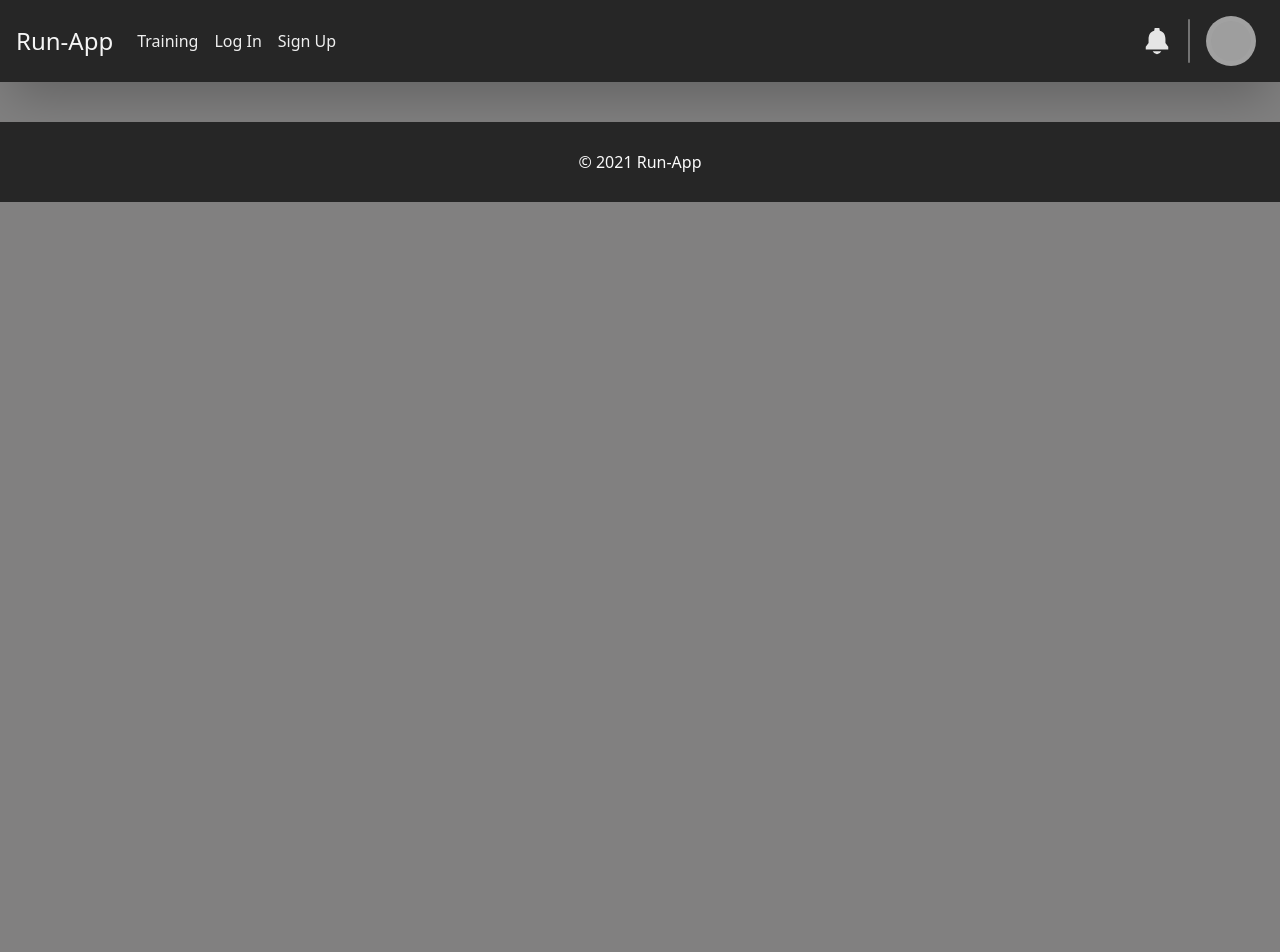
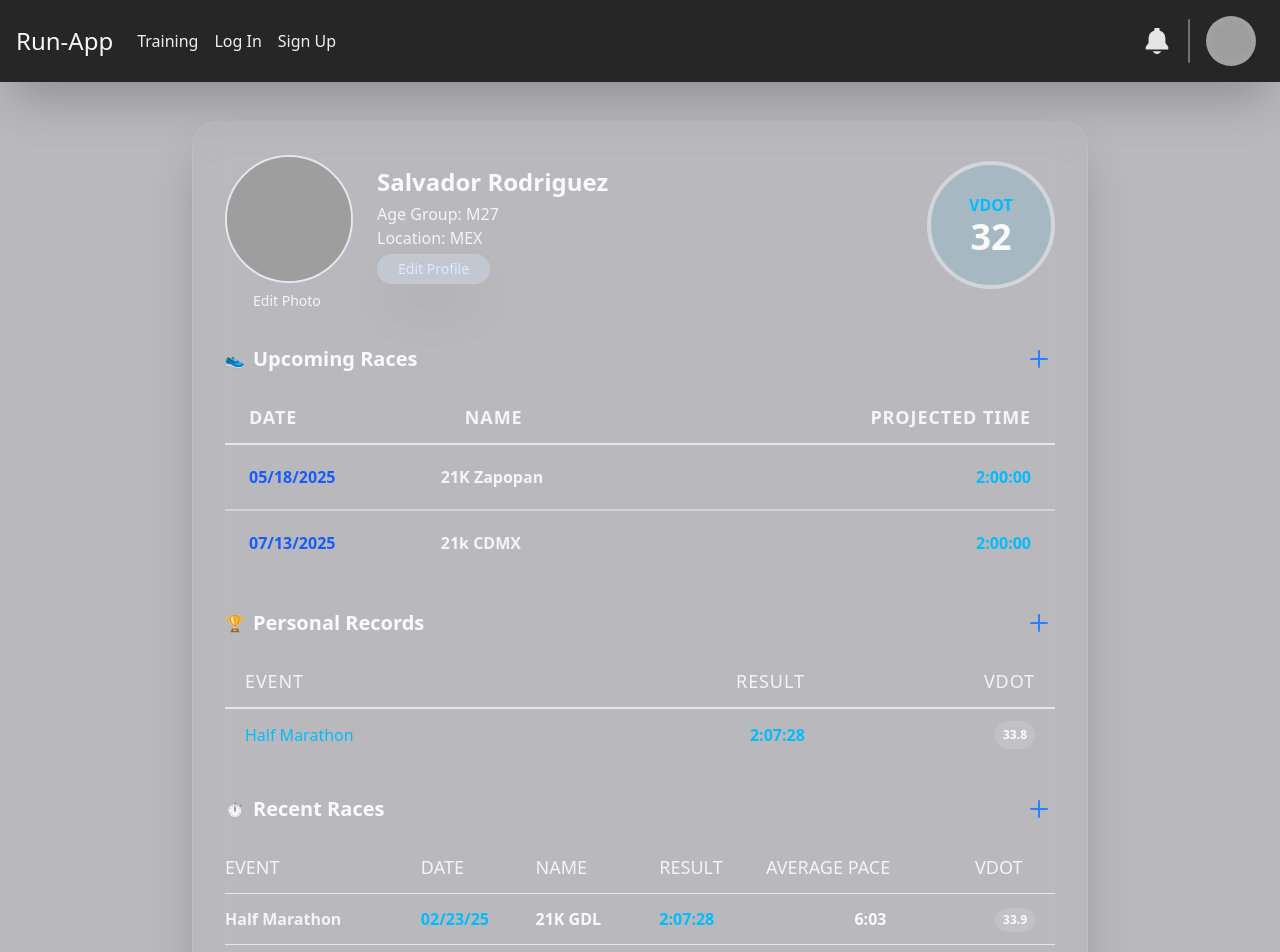
Before and after one commit to contrererick-ids/Run-App-Project-Web-Development, a React (Vite) app: page /Profile in a window 1280 px wide. Shown: the top 952 px of the page. Before the commit the page ends 800 px from the top, so only its background shows below. Built offline with nearby package versions, Linux system fonts and the light colour scheme; grey boxes are pictures that could not be loaded.

Commit message:
Add Profile page and link in header

```diff
--- a/src/App.jsx
+++ b/src/App.jsx
@@ -5,17 +5,19 @@ import Footer from "./components/Footer";
 import Home from "./pages/Home";
 import Login from "./pages/Login";
 import SignUp from "./pages/SignUp";
+import Profile from "./pages/Profile";
 
 function App() {
   return (
     <>
       <Router>
         <Header />
-        <Routes>
-          <Route path="/" element={<Home/>}/>
-          <Route path="/SignIn" element={<Login/>}/>
-          <Route path="/signup" element={<SignUp/>}/>
-        </Routes>
+          <Routes>
+            <Route path="/" element={<Home />} />
+            <Route path="/SignIn" element={<Login />} />
+            <Route path="/signup" element={<SignUp />} />
+            <Route path="/Profile" element={<Profile />} />
+          </Routes>
         <Footer />
       </Router>
     </>
--- a/src/components/Header.jsx
+++ b/src/components/Header.jsx
@@ -22,11 +22,13 @@ const Header = () => {
             <IoNotificationsSharp className="text-3xl text-neutral-200 hover:text-neutral-50 cursor-pointer" />
             <div className="w-0.5 rounded-md h-11 bg-neutral-500"></div>
             <div className="w-12.5 h-12.5 rounded-full bg-neutral-400 items-center flex justify-center hover:bg-neutral-500 cursor-pointer">
-              <img
-                className="w-10 h-10 rounded-full"
-                src="https://upload.wikimedia.org/wikipedia/commons/7/7c/Profile_avatar_placeholder_large.png?20150327203541"
-                alt=""
-              />
+              <Link to={"/Profile"}>
+                <img
+                  className="w-10 h-10 rounded-full"
+                  src="https://upload.wikimedia.org/wikipedia/commons/7/7c/Profile_avatar_placeholder_large.png?20150327203541"
+                  alt="Profile"
+                />
+              </Link>
             </div>
           </div>
         </div>
--- a/src/index.css
+++ b/src/index.css
@@ -6,7 +6,7 @@
   font-weight: 400;
 
   color-scheme: light dark;
-  background-color: rgb(129, 128, 128);
+  background-color: rgba(77, 74, 84, 0.389);
   color: rgba(255, 255, 255, 0.928);
 
 
--- /dev/null
+++ b/src/pages/Profile.jsx
@@ -0,0 +1,197 @@
+import { useState } from 'react';
+import { Link } from 'react-router-dom';
+
+const Profile = () => {
+  // Datos de usuario (en un escenario real, esto vendría de una API)
+  const userData = {
+    name: "salvador rodriguez",
+    ageGroup: "M27",
+    location: "MEX",
+    photoUrl: "https://upload.wikimedia.org/wikipedia/commons/7/7c/Profile_avatar_placeholder_large.png?20150327203541",
+    vdot: 32.0,
+    upcomingRaces: [
+      { date: "05/18/2025", name: "21K Zapopan", link: "21K-zapopan", projectedTime: "2:00:00" },
+      { date: "07/13/2025", name: "21k CDMX", link: "21K-cdmx", projectedTime: "2:00:00" }
+    ],
+    personalRecords: [
+      { event: "Half Marathon", result: "2:07:28", vdot: 33.8 }
+    ],
+    recentRaces: [
+      { event: "Half Marathon", date: "02/23/25", name: "21K GDL", link: "21K-gdl", result: "2:07:28", avgPace: "6:03", vdot: 33.9 },
+      { event: "Half Marathon", date: "09/01/24", name: "21K Atlas", link: "21K-atlas", result: "2:25:00", avgPace: "6:52", vdot: 28.1 }
+    ]
+  };
+
+  return (
+    <div className="max-w-4xl mx-auto my-10 rounded-3xl p-8 bg-grey-1000/30 backdrop-blur-lg border border-white/10 shadow-2xl">
+      {/* Perfil del usuario */}
+      <div className="flex flex-col md:flex-row items-center md:items-center gap-6 mb-8">
+        <div className="relative justify-center items-center">
+          <img
+            src={userData.photoUrl}
+            alt={userData.name}
+            className="w-32 h-32 rounded-full object-cover border-2 border-gray-200"
+          />
+          <button className="text-sm text-neutral-100 hover:text-blue-100 mt-2 block px-7">
+            Edit Photo
+          </button>
+        </div>
+
+        <div className="flex-1">
+          <div className="flex flex-col md:flex-row md:items-center justify-between mb-4">
+            <div>
+              <h1 className="text-2xl font-extrabold capitalize">{userData.name}</h1>
+              <div className="text-gray-100 mt-1">
+                <p>Age Group: {userData.ageGroup}</p>
+                <p>Location: {userData.location}</p>
+              </div>
+              <button className="text-blue-100 hover:text-blue-50 cursor-pointer   text-sm mt-1 border rounded-2xl px-5 py-1 bg-blue-100/30 backdrop-blur-lg border-neutral-50/5 shadow-2xl">
+                Edit Profile
+              </button>
+            </div>
+
+            <div className="mt-4 md:mt-0">
+              <div className="border-4 border-gray-300 bg-sky-400/10 backdrop-blur-2xl rounded-full w-32 h-32 flex items-center justify-center">
+                <div className="text-center">
+                  <div className="text-md text-sky-400 font-extrabold">VDOT</div>
+                  <div className="text-4xl font-bold">{userData.vdot}</div>
+                </div>
+              </div>
+            </div>
+          </div>
+        </div>
+      </div>
+
+      {/* Próximas carreras */}
+      <div className="mb-8">
+        <div className="flex items-center justify-between mb-4">
+          <div className="flex items-center">
+            <span className="mr-2">👟</span>
+            <h2 className="text-xl font-semibold">Upcoming Races</h2>
+          </div>
+          <button className="text-blue-500 p-1 rounded-full hover:bg-blue-50/30">
+            <svg xmlns="http://www.w3.org/2000/svg" className="h-6 w-6" fill="none" viewBox="0 0 24 24" stroke="currentColor">
+              <path strokeLinecap="round" strokeLinejoin="round" strokeWidth={2} d="M12 4v16m8-8H4" />
+            </svg>
+          </button>
+        </div>
+
+        <div className="overflow-x-auto">
+          <table className="min-w-full divide-y-2 divide-gray-200">
+            <thead>
+              <tr>
+                <th className="py-3 text-left text-lg font-bold text-neutral-100 uppercase tracking-wider px-6 ">Date</th>
+                <th className="py-3 text-left text-lg font-bold text-neutral-100 uppercase tracking-wider px-6 ">Name</th>
+                <th className="py-3 text-right text-lg font-bold text-neutral-100 uppercase tracking-wider px-6 ">Projected Time</th>
+              </tr>
+            </thead>
+            <tbody className="divide-y-2 divide-gray-300 ">
+              {userData.upcomingRaces.map((race, index) => (
+                /*  */
+                <tr key={index}>
+                  <td className="py-3 text-md font-bold pl-6  text-blue-600/100 dark:text-sky-400/100 ">{race.date}</td>
+                  <td className="py-3 text-md text-neutral-100 hover:text-sky-400 font-bold">
+                    <Link to={`/races/${race.link}`}>{race.name}</Link>
+                  </td>
+                  <td className="py-5 pr-6 text-md text-right text-sky-400 font-extrabold">{race.projectedTime}</td>
+                </tr>
+              ))}
+            </tbody>
+          </table>
+        </div>
+      </div>
+
+      {/* Récords personales */}
+      <div className="mb-8">
+        <div className="flex items-center justify-between mb-4">
+          <div className="flex items-center">
+            <span className="mr-2">🏆</span>
+            <h2 className="text-xl font-semibold">Personal Records</h2>
+          </div>
+          <button className="text-blue-500 p-1 rounded-full hover:bg-blue-50/30">
+            <svg xmlns="http://www.w3.org/2000/svg" className="h-6 w-6" fill="none" viewBox="0 0 24 24" stroke="currentColor">
+              <path strokeLinecap="round" strokeLinejoin="round" strokeWidth={2} d="M12 4v16m8-8H4" />
+            </svg>
+          </button>
+        </div>
+
+        <div className="overflow-x-auto">
+          <table className="min-w-full divide-y-2 divide-gray-200">
+            <thead>
+              <tr>
+                <th className="py-3 text-left text-lg font-medium text-gray-100 px-5 uppercase tracking-wider">Event</th>
+                <th className="py-3 text-right text-lg font-medium text-gray-100 px-5 uppercase tracking-wider">Result</th>
+                <th className="py-3 text-right text-lg font-medium text-gray-100 px-5 uppercase tracking-wider">VDOT</th>
+              </tr>
+            </thead>
+            <tbody className="divide-y divide-gray-200">
+              {userData.personalRecords.map((record, index) => (
+                <tr key={index}>
+                  <td className="py-3 text-md text-sky-400 hover:text-sky-500 text-start pl-5">
+                    <Link>{record.event}</Link>
+                  </td>
+                  <td className="py-3 text-md text-right pr-5 text-sky-400 font-bold">{record.result}</td>
+                  <td className="py-3 text-right">
+                    <span className="inline-flex items-center justify-center px-2 py-1.5 mr-5 text-xs font-bold rounded-full bg-gray-200/20">
+                      {record.vdot}
+                    </span>
+                  </td>
+                </tr>
+              ))}
+            </tbody>
+          </table>
+        </div>
+      </div>
+
+      {/* Carreras recientes */}
+      <div className="mb-8">
+        <div className="flex items-center justify-between mb-4">
+          <div className="flex items-center">
+            <span className="mr-2">⏱️</span>
+            <h2 className="text-xl font-semibold">Recent Races</h2>
+          </div>
+          <button className="text-blue-500 p-1 rounded-full hover:bg-blue-50/30">
+            <svg xmlns="http://www.w3.org/2000/svg" className="h-6 w-6" fill="none" viewBox="0 0 24 24" stroke="currentColor">
+              <path strokeLinecap="round" strokeLinejoin="round" strokeWidth={2} d="M12 4v16m8-8H4" />
+            </svg>
+          </button>
+        </div>
+
+        <div className="overflow-x-auto">
+          <table className="min-w-full divide-y divide-gray-200">
+            <thead className=''>
+              <tr>
+                <th className="py-3 text-start text-lg font-medium text-gray-100  uppercase ">Event</th>
+                <th className="py-3 text-start text-lg font-medium text-gray-100  uppercase ">Date</th>
+                <th className="py-3 text-start text-lg font-medium text-gray-100  uppercase ">Name</th>
+                <th className="py-3 text-start text-lg font-medium text-gray-100  uppercase ">Result</th>
+                <th className="py-3 text-start text-lg font-medium text-gray-100  uppercase ">Average Pace</th>
+                <th className="py-3 text-start text-lg font-medium text-gray-100  uppercase ">VDOT</th>
+              </tr>
+            </thead>
+            <tbody className="divide-y divide-gray-200">
+              {userData.recentRaces.map((race, index) => (
+                <tr key={index}>
+                  <td className="py-3 text-md text-gray-100 font-bold">{race.event}</td>
+                  <td className="py-3 text-md text-sky-400 font-bold">{race.date}</td>
+                  <td className="py-3 text-md text-neutral-50 font-bold hover:text-blue-700">
+                    <Link to={`/races/${race.link}`}>{race.name}</Link>
+                  </td>
+                  <td className="py-3 text-md  text-sky-400 font-bold">{race.result}</td>
+                  <td className="py-3 text-md font-bold text-center text-neutral-50">{race.avgPace}</td>
+                  <td className="py-3 text-center">
+                    <span className="inline-flex items-center justify-center px-2 py-1 text-xs font-bold rounded-full bg-gray-200/20 ">
+                      {race.vdot}
+                    </span>
+                  </td>
+                </tr>
+              ))}
+            </tbody>
+          </table>
+        </div>
+      </div>
+    </div>
+  );
+};
+
+export default Profile;
```
